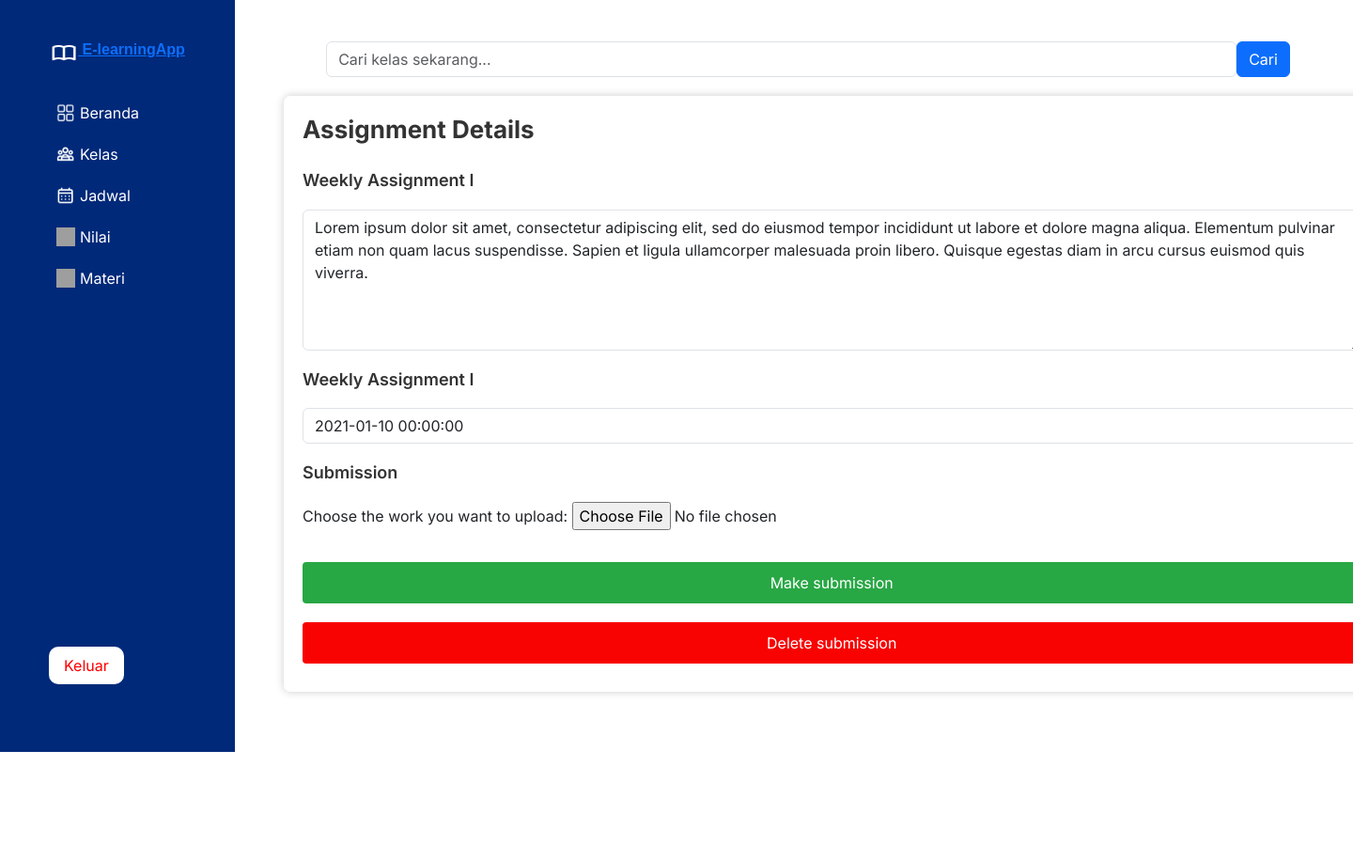
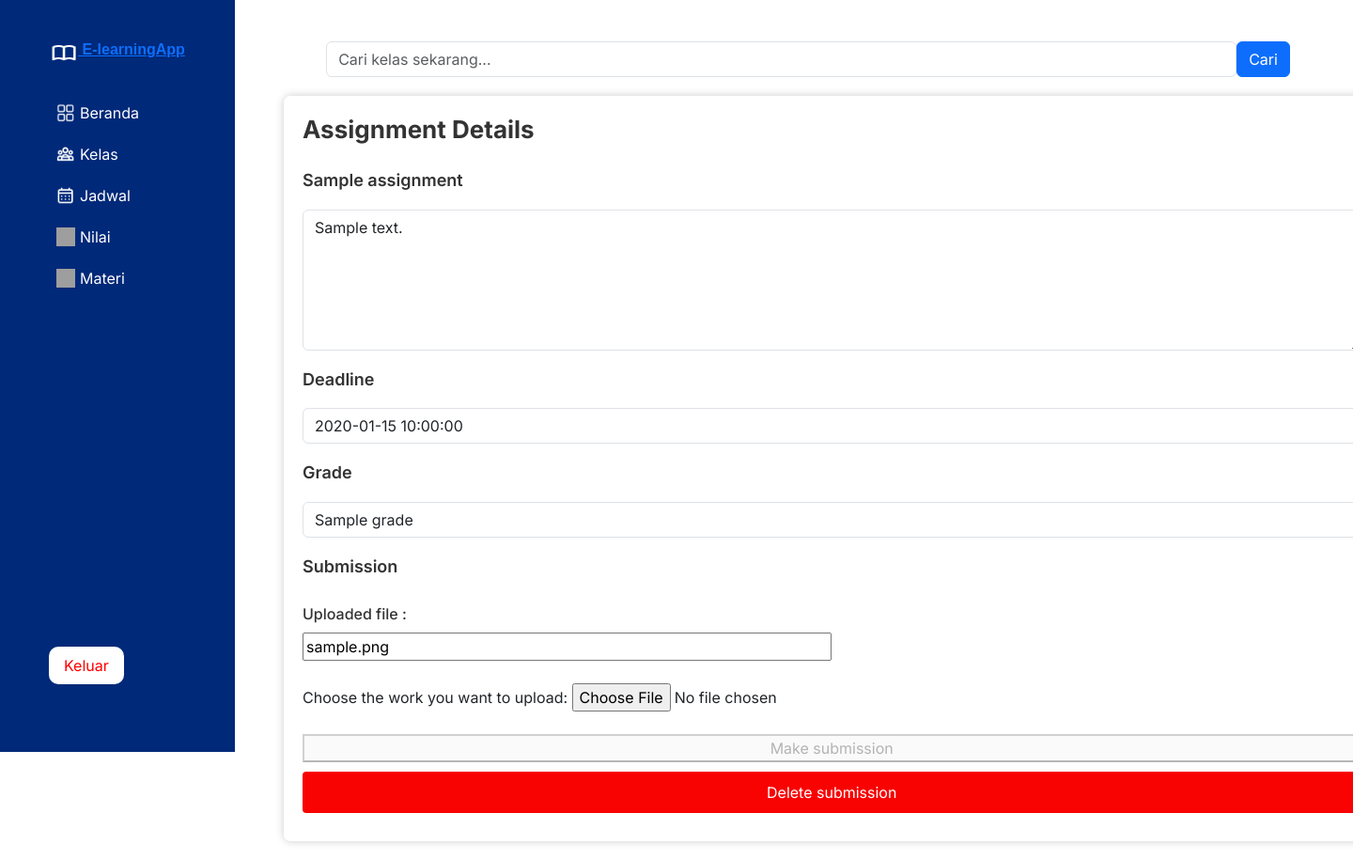
Before and after one commit to borednuna/FP-PPL-ELEARNING, a CodeIgniter 4 app: the page made by app/Views/student_assignment_details.php in a window 1440 px wide; the page is wider, and only the part inside the window is pictured. Shown: that part at 94% size. Before the commit the page ends 800 px from the top of that part, so only its background shows below. Run offline with PHP 8.4 and a stand-in for CodeIgniter, Linux system fonts and the light colour scheme; the template is opened without the code that fills it: most values are stand-ins (such as "Sample title", 1, 10 or a date in 2020); data that the repository does not hold is empty; some libraries are stand-ins or nearby versions; grey boxes are pictures that could not be loaded.

Commit message:
feat: submit and delete submission

```diff
--- a/app/Config/Routes.php
+++ b/app/Config/Routes.php
@@ -17,3 +17,5 @@ $routes->get('assignments/create', 'AssignmentController::create');
 $routes->post('assignments/create', 'AssignmentController::save');
 $routes->put('assignments/update/(:num)', 'AssignmentController::update/$1');
 $routes->delete('assignments/delete/(:num)', 'AssignmentController::delete/$1');
+$routes->post('assignments/submit/(:num)', 'AssignmentController::submit/$1');
+$routes->delete('assignments/submit/delete/(:num)', 'AssignmentController::deleteSubmission/$1');
--- a/app/Controllers/Home.php
+++ b/app/Controllers/Home.php
@@ -12,6 +12,6 @@ class Home extends BaseController
             return view(('beranda'));
         }
 
-        return view('mentor_create_assignment');
+        return view('student_assignment_details');
     }
 }
--- a/app/Models/AssignmentSubmissionModel.php
+++ b/app/Models/AssignmentSubmissionModel.php
@@ -34,6 +34,11 @@ class AssignmentSubmissionModel extends Model
         return $this->db->table($this->table)->delete(['id' => $id]);
     }
 
+    public function getSubmissionByAssignmentAndUser($assignment_id, $user_id)
+    {
+        return $this->where(['assignment_id' => $assignment_id, 'user_id' => $user_id])->first();
+    }
+
     public function getSubmissionByAssignment($assignment_id)
     {
         return $this->where(['assignment_id' => $assignment_id])->findAll();
--- a/app/Views/student_assignment_details.php
+++ b/app/Views/student_assignment_details.php
@@ -15,7 +15,7 @@
             margin: 0;
             padding-top: 20px;
             font-family: Inter, sans-serif;
-            overflow: hidden;
+            overflow-x: hidden;
         }
 
         /* Sidebar styling */
@@ -236,6 +236,13 @@
             color: #333;
         }
 
+        h3 {
+            margin: 10px 0;
+            font-size: 16px;
+            font-weight: 500;
+            color: #333;
+        }
+
         textarea.form-control {
             width: 100%;
             height: 150px;
@@ -349,33 +356,40 @@
 
         <div class="assignment-card">
             <h1>Assignment Details</h1>
-            <h2>Weekly Assignment I</h2>
-            <textarea class="form-control" placeholder="Description" readonly>Lorem ipsum dolor sit amet, consectetur adipiscing elit, sed do eiusmod tempor incididunt ut labore et dolore magna aliqua. Elementum pulvinar etiam non quam lacus suspendisse. Sapien et ligula ullamcorper malesuada proin libero. Quisque egestas diam in arcu cursus euismod quis viverra.</textarea>
-            <h2>Weekly Assignment I</h2>
-            <input type="text" class="form-control" placeholder="Description" value="2021-01-10 00:00:00" readonly>
-            <h2>Submission</h2>
-            <form enctype="multipart/form-data">
-                <label for="file-upload">Choose the work you want to upload:</label>
-                <input type="file" id="file-upload" name="file">
-                <br><br>
-                <button type="button" class="custom-button">Make submission</button>
-            </form>
-            <button style="background-color: #F80202; transition: background-color 0.3s ease;" onmouseover="this.style.backgroundColor='#F15757'" onmouseout="this.style.backgroundColor='#F80202'" class="custom-button" onclick="deleteSubmission()">Delete submission</button>
+            <?php if ($assignment): ?>
+                <h2><?php echo $assignment['name']; ?></h2>
+                <textarea class="form-control" placeholder="Description" readonly><?php echo $assignment['description']; ?></textarea>
+                <h2>Deadline</h2>
+                <input type="text" class="form-control" placeholder="Deadline" value="<?php echo $assignment['deadline']; ?>" readonly>
+                <h2>Grade</h2>
+                <input type="text" class="form-control" placeholder="Not yet graded" value="<?php echo $submission['grade']; ?>" readonly>
+                <h2>Submission</h2>
+                <form action="<?= base_url('assignments/submit/' . $assignment['id']) ?>" enctype="multipart/form-data" method="POST">
+                    <input type="hidden" name="assignment_id" value="<?php echo $assignment['id']; ?>">
+                    <h3>Uploaded file :</h3>
+                    <input type="text" style="width: 50%" name="file" placeholder="Not yet uploaded submission" value="<?php echo $submission['uploaded_file']; ?>" readonly><br><br>
+                    <label for="file-upload">Choose the work you want to upload:</label>
+                    <input type="file" id="file-upload" name="uploaded_file">
+                    <br><br>
+                    <?php if ($submission['uploaded_file'] == null): ?>
+                        <button type="submit" class="custom-button">Make submission</button>
+                    <?php else: ?>
+                        <button type="submit" style="width: 100%" disabled>Make submission</button>
+                    <?php endif; ?>
+                </form>
+                <?php if ($submission['uploaded_file'] != null): ?>
+                    <form id="deleteForm" action="<?= base_url('assignments/submit/delete/' . $submission['id']) ?>" method="POST">
+                        <input type="hidden" name="_method" value="DELETE">
+                        <button type="submit" style="background-color: #F80202; transition: background-color 0.3s ease;" onmouseover="this.style.backgroundColor='#F15757'" onmouseout="this.style.backgroundColor='#F80202'" class="custom-button">Delete submission</button>
+                    </form>
+                <?php endif; ?>
+            <?php else: ?>
+                <p>No assignment found.</p>
+            <?php endif; ?>
         </div>
-
     </div>
 
     <script src="https://cdn.jsdelivr.net/npm/bootstrap@5.3.0/dist/js/bootstrap.bundle.min.js" integrity="sha384-geWF76RCwLtnZ8qwWowPQNguL3RmwHVBC9FhGdlKrxdiJJigb/j/68SIy3Te4Bkz" crossorigin="anonymous"></script>
-    <script>
-        function deleteSubmission() {
-            if (confirm("Are you sure you want to delete this submission?")) {
-                alert("Submission deleted.");
-                // Add your custom functionality here to delete the submission
-            } else {
-                alert("Submission deletion canceled.");
-            }
-        }
-    </script>
 </body>
 
 </html>
```
Also changed, not shown: app/Controllers/AssignmentController.php (+26 -42 lines), 1 other file.
